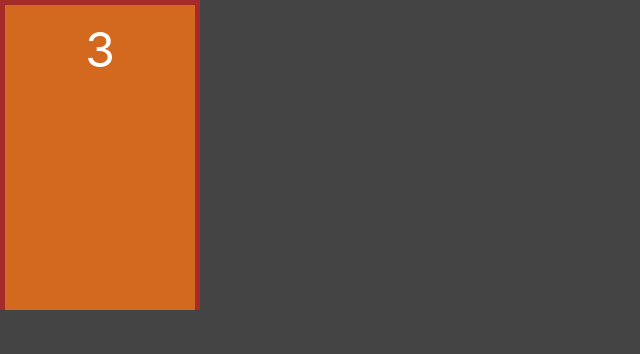
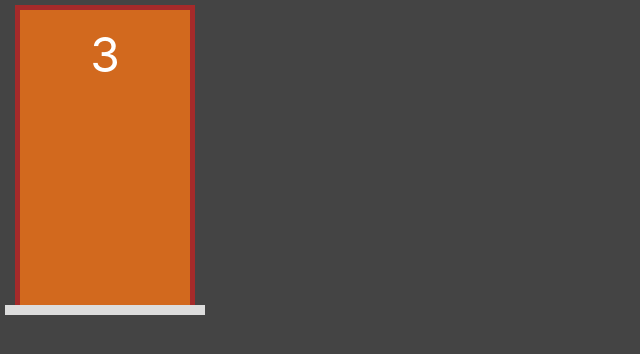
Before and after one commit to AbiezerSidonioJoseOdanacaJunior/portas, a Next.js app: page / in a window 1280 px wide. Shown: the top 354 px of the page, without its empty margins (0-640 px from the left). Built offline with nearby package versions, Linux system fonts and the light colour scheme.

Commit message:
Base da porta

```diff
--- a/components/Porta.jsx
+++ b/components/Porta.jsx
@@ -8,6 +8,7 @@ export default function Porta(props) {
                     <div className={styles.numeroPorta}>3</div>
                 </div>
            </div>
+           <div className={styles.chao}></div>
        </div>
     )
 }
--- a/styles/Porta.module.css
+++ b/styles/Porta.module.css
@@ -1,7 +1,10 @@
 .area {
     display: flex;
+    align-items: center;
+    flex-direction: column;
     width: var(--porta-largura);
     height: var(--porta-altura);
+    margin: 5px;
 }
 
 
@@ -11,6 +14,7 @@
     border-left: 5px solid brown;
     border-top: 5px solid brown;
     border-right: 5px solid brown;
+    width: 90%;
 }
 
 
@@ -28,3 +32,9 @@
     font-size: 3rem;
     padding: 15px;
 }
+
+.chao {
+    width: 100%;
+    height: 10px;
+    background-color: #ddd;
+}
```
